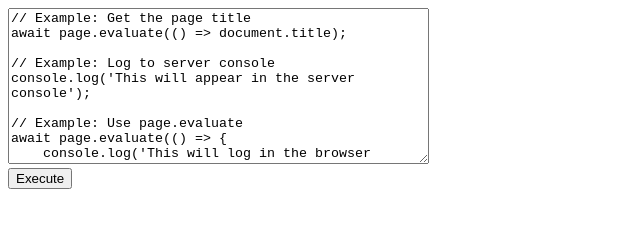
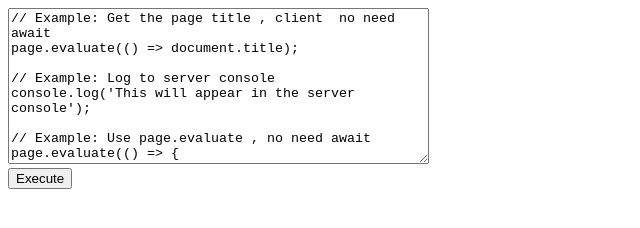
Before and after one commit to xlisp/ai-auto-crawler, a website: page crawler_debug_repl_client.html in a window 1280 px wide. Shown: the whole page, without its empty margins (0-640 px from the left). Drawn offline with Linux system fonts and the light colour scheme.

Commit message:
client  no need await

```diff
--- a/crawler_debug_repl_client.html
+++ b/crawler_debug_repl_client.html
@@ -7,14 +7,14 @@
 </head>
 <body>
     <textarea id="codeInput" rows="10" cols="50">
-// Example: Get the page title
-await page.evaluate(() => document.title);
+// Example: Get the page title , client  no need await
+page.evaluate(() => document.title);
 
 // Example: Log to server console
 console.log('This will appear in the server console');
 
-// Example: Use page.evaluate
-await page.evaluate(() => {
+// Example: Use page.evaluate , no need await
+page.evaluate(() => {
     console.log('This will log in the browser console');
     return document.querySelector('.sc-DZnBE.itXJai')?.textContent;
 });
```
